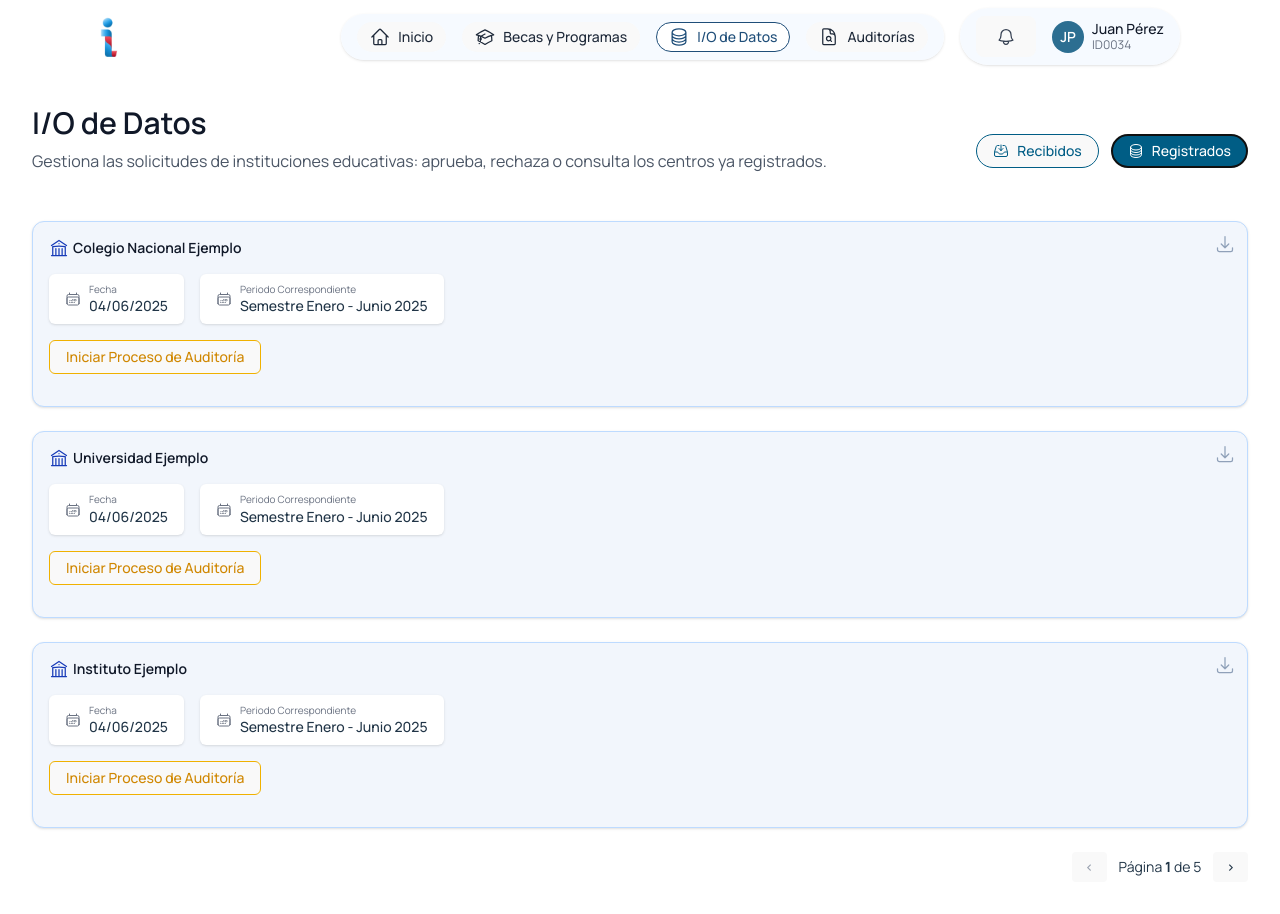
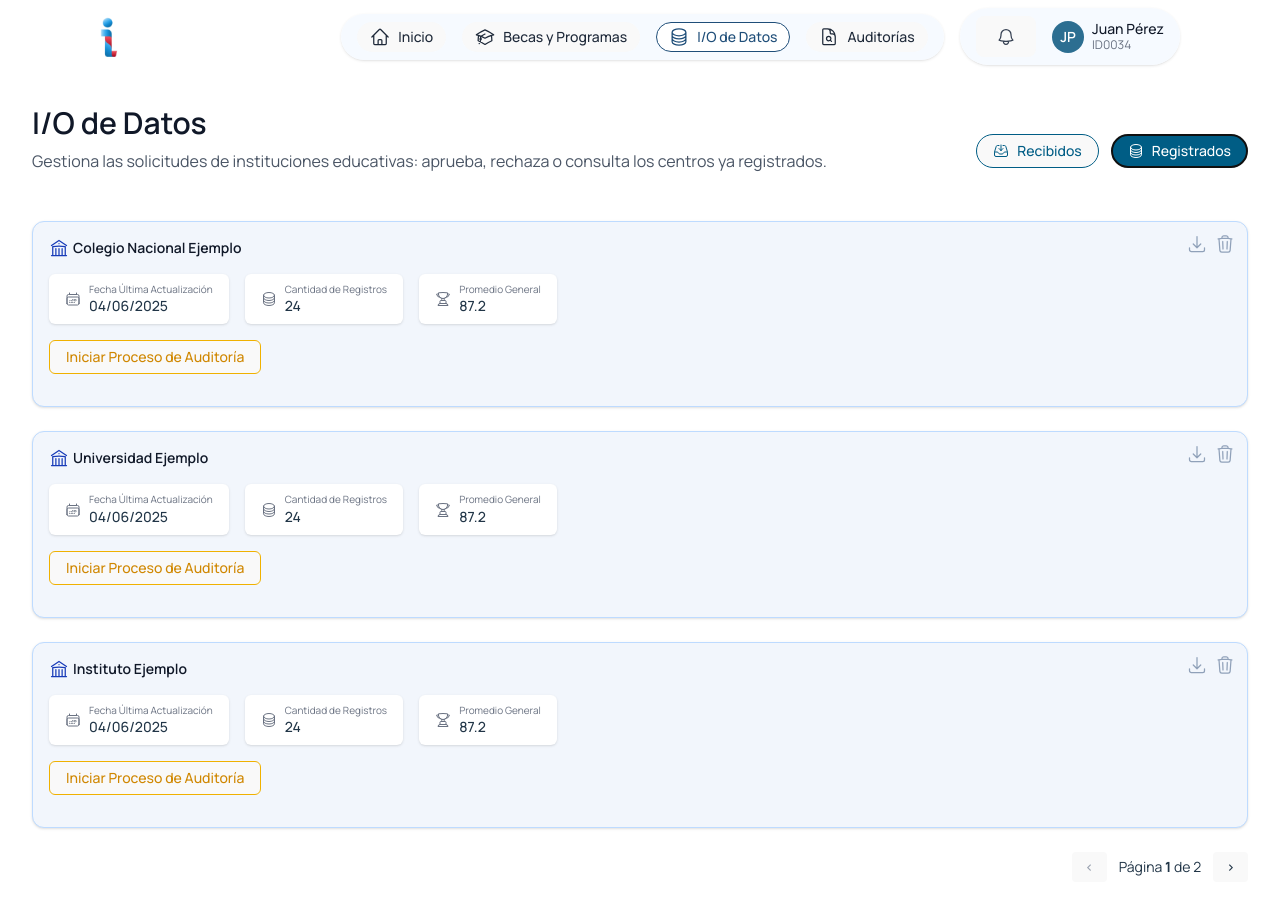
Before and after one commit to Integra-RD/integra-frontend, a React (Vite) app: page /ministry/data in a window 1280 px wide. Both pictures are taken after a click on the button "Registrados". Shown: the top 914 px of the page. Built offline with nearby package versions, Linux system fonts and the light colour scheme.

Commit message:
Added missing icons and minicards to Data I/O screen.

```diff
--- a/src/components/ViewCard.tsx
+++ b/src/components/ViewCard.tsx
@@ -2,7 +2,8 @@ import React from 'react'
 import {
   ArrowTopRightOnSquareIcon,
   Cog8ToothIcon,
-  ArrowDownTrayIcon
+  ArrowDownTrayIcon,
+  TrashIcon
 } from '@heroicons/react/24/outline'
 import { cn } from '../utils/cn'
 
@@ -23,6 +24,8 @@ interface ViewCardProps {
   onInternalClick?: () => void
   showDownloadLink?: boolean
   onDownloadClick?: () => void
+  showDelete?: boolean
+  onDeleteClick?: () => void
 }
 
 const ViewCard: React.FC<ViewCardProps> = ({
@@ -41,7 +44,9 @@ const ViewCard: React.FC<ViewCardProps> = ({
   showInternalLink = false,
   onInternalClick,
   showDownloadLink = false,
-  onDownloadClick
+  onDownloadClick,
+  showDelete = false,
+  onDeleteClick
 }) => {
   const isCompact = variant === 'compact'
 
@@ -119,8 +124,16 @@ const ViewCard: React.FC<ViewCardProps> = ({
           {showInternalLink && (
             <Cog8ToothIcon
               onClick={onInternalClick}
-              title="Ir al CRUD de becas"
+              title="Configuraciones"
               className="w-5 h-5 cursor-pointer text-slate-400 hover:text-blue-600 transition"
+            />
+          )}
+
+          {showDelete && (
+            <TrashIcon
+              onClick={onDeleteClick}
+              title="Eliminar"
+              className="w-5 h-5 cursor-pointer text-slate-400 hover:text-red-500 transition"
             />
           )}
         </div>
--- a/src/pages/ministry/ImportExportData.tsx
+++ b/src/pages/ministry/ImportExportData.tsx
@@ -6,8 +6,9 @@ import {
   DocumentMagnifyingGlassIcon,
   CalendarDaysIcon,
   BuildingLibraryIcon,
-  InformationCircleIcon,
-  InboxArrowDownIcon
+  InboxArrowDownIcon,
+  CircleStackIcon as RecordsIcon,
+  TrophyIcon
 } from '@heroicons/react/24/outline'
 import { useLocation, useNavigate } from 'react-router-dom'
 import LayoutWrapper from '../../components/LayoutWrapper'
@@ -18,34 +19,14 @@ const submissions = [
   { name: 'Universidad Ejemplo', date: '04/06/2025', period: 'Semestre Enero - Junio 2025' },
   { name: 'Instituto Ejemplo', date: '04/06/2025', period: 'Semestre Enero - Junio 2025' },
   { name: 'Escuela Ejemplo', date: '04/06/2025', period: 'Semestre Enero - Junio 2025' },
-  { name: 'Centro Educativo Ejemplo', date: '04/06/2025', period: 'Semestre Enero - Junio 2025' },
-  { name: 'Academia Ejemplo', date: '04/06/2025', period: 'Semestre Enero - Junio 2025' },
-  { name: 'Institución Ejemplo', date: '04/06/2025', period: 'Semestre Enero - Junio 2025' },
-  { name: 'Colegio Ejemplo', date: '04/06/2025', period: 'Semestre Enero - Junio 2025' },
-  {
-    name: 'Universidad Nacional Ejemplo',
-    date: '04/06/2025',
-    period: 'Semestre Enero - Junio 2025'
-  },
-  { name: 'Instituto Nacional Ejemplo', date: '04/06/2025', period: 'Semestre Enero - Junio 2025' },
-  { name: 'Escuela Nacional Ejemplo', date: '04/06/2025', period: 'Semestre Enero - Junio 2025' },
-  {
-    name: 'Centro Educativo Nacional Ejemplo',
-    date: '04/06/2025',
-    period: 'Semestre Enero - Junio 2025'
-  },
-  { name: 'Academia Nacional Ejemplo', date: '04/06/2025', period: 'Semestre Enero - Junio 2025' },
-  {
-    name: 'Institución Nacional Ejemplo',
-    date: '04/06/2025',
-    period: 'Semestre Enero - Junio 2025'
-  }
+  { name: 'Centro Educativo Ejemplo', date: '04/06/2025', period: 'Semestre Enero - Junio 2025' }
 ]
 
 const ImportExportData: React.FC = () => {
   const user = { name: 'Juan Pérez', id: '0034' }
   const location = useLocation()
   const navigate = useNavigate()
+
   const [activeTab, setActiveTab] = useState<'recibidos' | 'registrados'>('recibidos')
   const [currentPage, setCurrentPage] = useState(1)
 
@@ -120,13 +101,16 @@ const ImportExportData: React.FC = () => {
             key={idx}
             title={submission.name}
             titleIcon={<BuildingLibraryIcon className="w-5 h-5 text-blue-800" />}
-            rightIcon={<InformationCircleIcon className="w-4 h-4 text-gray-400 mt-0.5" />}
             showDownloadLink
             onDownloadClick={() => console.log(`Descargando datos de: ${submission.name}`)}
+            showDelete={activeTab === 'registrados'}
+            onDeleteClick={() => console.log(`Eliminando ${submission.name}`)}
             className="bg-[#f2f6fc]"
             variant="detailed"
           >
             <div className="flex flex-wrap items-center gap-4">
+              {activeTab === 'recibidos' ? (
+                <>
                   <div className="flex items-center gap-2 bg-white px-4 py-2 rounded-md shadow-sm text-sm">
                     <CalendarDaysIcon className="w-4 h-4 text-gray-500" />
                     <div>
@@ -141,6 +125,32 @@ const ImportExportData: React.FC = () => {
                       <p className="text-sm font-medium">{submission.period}</p>
                     </div>
                   </div>
+                </>
+              ) : (
+                <>
+                  <div className="flex items-center gap-2 bg-white px-4 py-2 rounded-md shadow-sm text-sm">
+                    <CalendarDaysIcon className="w-4 h-4 text-gray-500" />
+                    <div>
+                      <p className="text-[10px] text-gray-500">Fecha Última Actualización</p>
+                      <p className="text-sm font-medium">{submission.date}</p>
+                    </div>
+                  </div>
+                  <div className="flex items-center gap-2 bg-white px-4 py-2 rounded-md shadow-sm text-sm">
+                    <RecordsIcon className="w-4 h-4 text-gray-500" />
+                    <div>
+                      <p className="text-[10px] text-gray-500">Cantidad de Registros</p>
+                      <p className="text-sm font-medium">24</p>
+                    </div>
+                  </div>
+                  <div className="flex items-center gap-2 bg-white px-4 py-2 rounded-md shadow-sm text-sm">
+                    <TrophyIcon className="w-4 h-4 text-gray-500" />
+                    <div>
+                      <p className="text-[10px] text-gray-500">Promedio General</p>
+                      <p className="text-sm font-medium">87.2</p>
+                    </div>
+                  </div>
+                </>
+              )}
             </div>
 
             {activeTab === 'recibidos' && (
```
Lines whose indentation alone changed are shown as unchanged.
